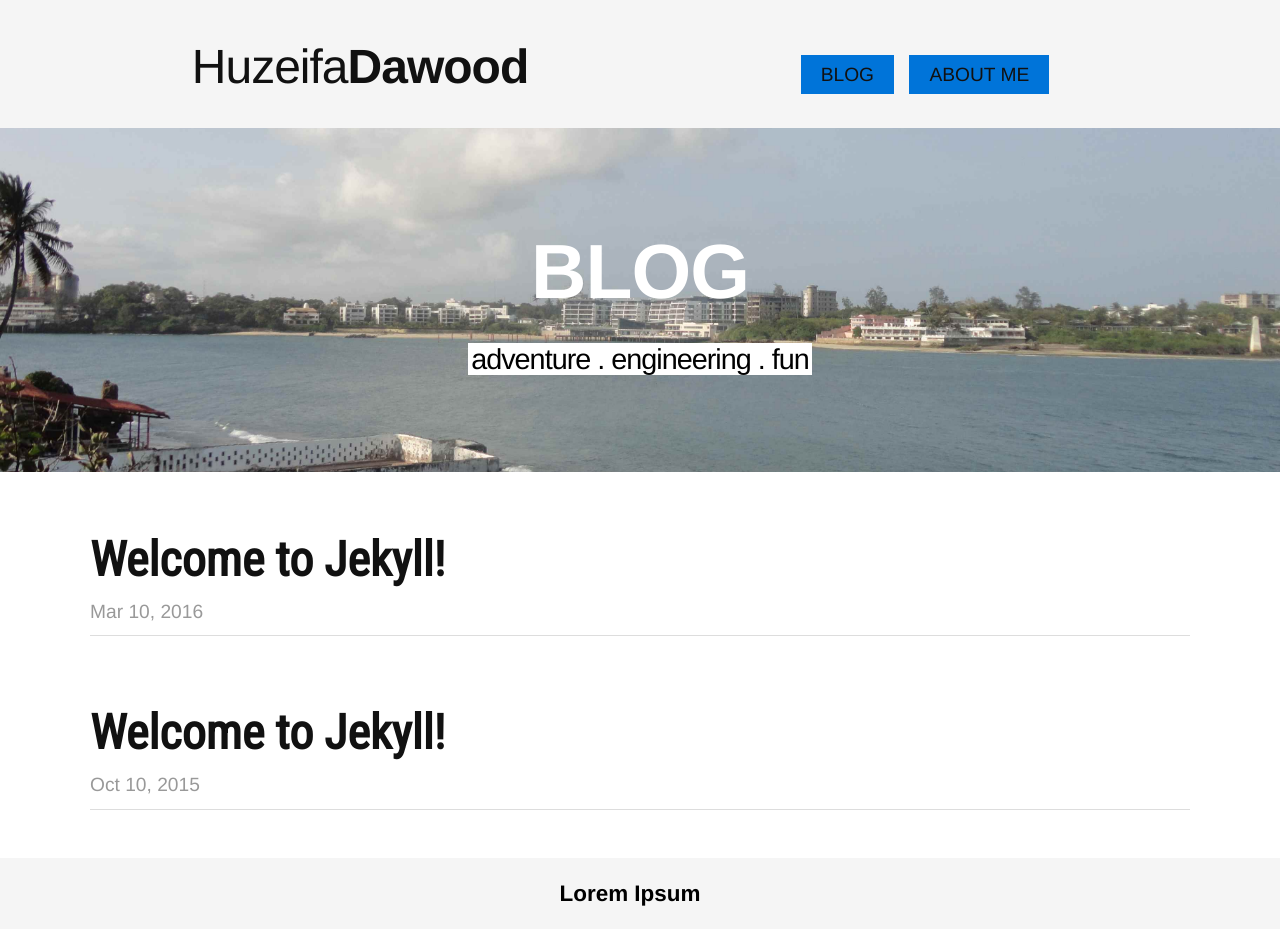
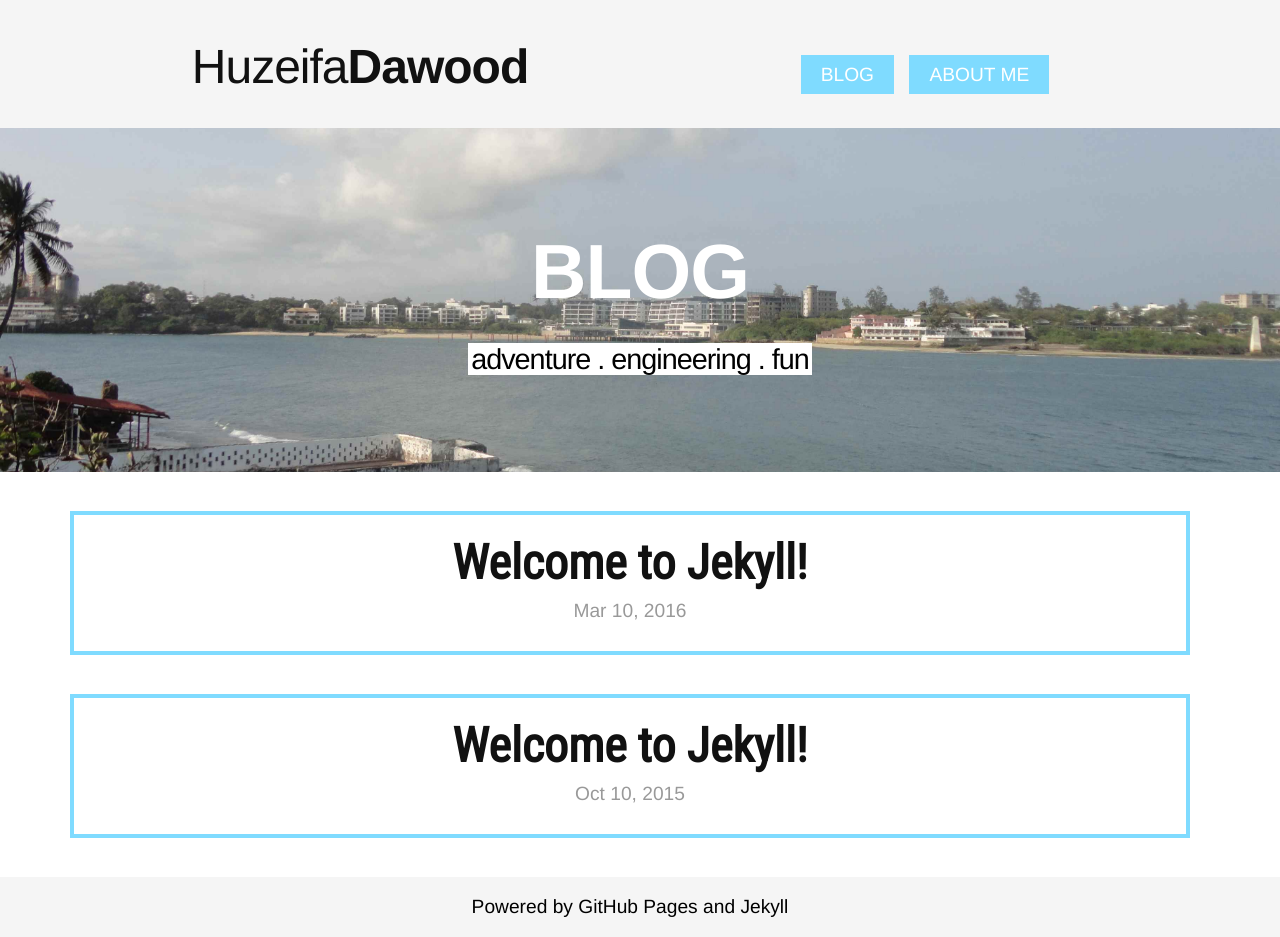
Before and after one commit to huzeifa-zz/huzeifa.github.io, a Jekyll site: the page built from blog.html, in a window 1280 px wide. Built offline with Jekyll 4.4.1, drawn with Linux system fonts in a browser that asks for light colours.

Commit message:
Updated design of blog

```diff
--- a/_includes/blog-footer.html
+++ b/_includes/blog-footer.html
@@ -1,7 +1,7 @@
 <div class="blog-footer">
   <div class="grid">
         <div class="col-1-1">
-          <h3 class="text-center">Lorem Ipsum</h3>
+          <p class="text-center">Powered by GitHub Pages and Jekyll</p>
         </div>
     </div>
 </div>
--- a/_layouts/post.html
+++ b/_layouts/post.html
@@ -1,11 +1,12 @@
 ---
 layout: blog
 ---
-    <div class="post grid grid-pad">
+    <div class="post grid">
     <div class="col-1-1">
+      <div class="header">
       <h1 class="post-title">{{ page.title }}</h1>
       <p class="post-date">{{ page.date | date: "%b %-d, %Y" }}</</p>
-       <hr/>
+      </div>
       <p>{{ content }}</p>
    </div>
    </div>
--- a/blog.html
+++ b/blog.html
@@ -12,11 +12,12 @@ title: "Blog"
 </div>
 <div class="post-wrapper">
 {% for post in site.posts %}
-    <div class="post grid grid-pad">
+    <div class="post grid" style="padding: 1em 0;">
     <div class="col-1-1">
+      <div class="header">
       <h1 class="post-title"><a href="{{ post.url }}">{{ post.title }}</a></h1>
-      <p class="post-date" style="text-align:left; color:#999;">{{ post.date | date: "%b %-d, %Y" }}</</p>
-       <hr/>
+      <p class="post-date">{{ post.date | date: "%b %-d, %Y" }}</</p>
+      </div>
    </div>
    </div>
 {% endfor %}
--- a/css/style-blog.css
+++ b/css/style-blog.css
@@ -43,12 +43,17 @@
   width: 100%;
   background: #fff;
   overflow: hidden;
-  padding-top: 2em;
+  padding: 1em 0;
 }
 
 .post {
   background: #fff;
-  margin-bottom: 2em;
+  padding: 2em 0;
+}
+
+.post .header {
+   border: 4px solid #7FDBFF;
+   padding: 1em 0;
 }
 
 .blog-footer {
@@ -57,12 +62,12 @@
   background: #f5f5f5;
 }
 
-.post h1.post-title { font-size: 2.5em; font-weight: bold; margin: 0; font-family: "Roboto Condensed",sans-serif; color: #111; text-align:left }
+.post h1.post-title { font-size: 2.5em; font-weight: bold; margin: 0; font-family: "Roboto Condensed",sans-serif; color: #111; text-align: center }
 
 .post h1.post-title a {color:#111; text-decoration: none; transition: color 0.2s ease-in 0s;}
 .post h1.post-title a:hover {color: #ccc}
 
-.post p.post-date {margin:0.67em 0; text-align:left; color:#999;}
+.post p.post-date {margin:0.50em 0; text-align:center; color:#999;}
 
 hr {
     border: none;
--- a/css/style.css
+++ b/css/style.css
@@ -76,9 +76,9 @@ body {
   text-transform: uppercase;
   text-align: center;
   line-height: 1em;
-  background-color: #0074D9;;
+  background-color: #7FDBFF;
   transition: background-color 0.2s ease-in 0s;
-  color: #111;
+  color: #fff;
 }
 
 .btn:hover {
```
Also changed, not shown: 2 other files.
